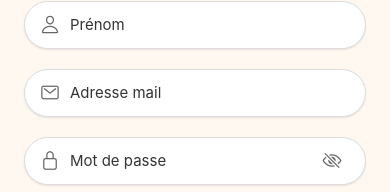
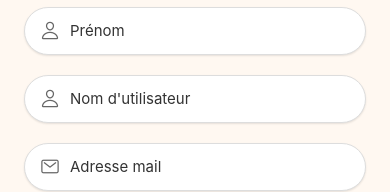
Before and after one commit to Education-Milo/milo-mobile, a React Native app: screen /Register in a window 390 px wide. Shown: the part 191-383 px from the top of the page. Built offline with nearby package versions, Linux system fonts and the light colour scheme; what @gorhom/bottom-sheet, expo-localization would draw is missing.

Commit message:
Fix: - Add username in register Form

```diff
--- a/src/components/register/RegisterForm.component.tsx
+++ b/src/components/register/RegisterForm.component.tsx
@@ -18,6 +18,7 @@ interface FormErrors {
 	email?: string;
 	nom?: string;
 	prenom?: string;
+	username?: string;
 	password?: string;
 	role?: string;
 	confirmPassword?: string;
@@ -44,6 +45,7 @@ interface RegisterFormProps {
 	onNomChange: (text: string) => void;
 	onPrenomChange: (text: string) => void;
 	onConfirmPasswordChange: (text: string) => void;
+	onUsernameChange: (text: string) => void;
 	onRoleChange: (role: RegisterFormData["role"]) => void;
 	onClasseChange: (classe: RegisterFormData["classe"]) => void;
 	onSubmit: () => void;
@@ -74,6 +76,7 @@ const RegisterForm: React.FC<RegisterFormProps> = ({
 	onPasswordChange,
 	onNomChange,
 	onPrenomChange,
+	onUsernameChange,
 	onRoleChange,
 	onClasseChange,
 	onConfirmPasswordChange,
@@ -161,6 +164,37 @@ const RegisterForm: React.FC<RegisterFormProps> = ({
 					value={formData.first_name}
 					onChangeText={onPrenomChange}
 					error={errors.prenom}
+				/>
+			</Animated.View>
+
+
+						<Animated.View
+				style={{
+					opacity: animations.emailOpacity,
+					transform: [{ translateY: animations.emailTranslateY }],
+				}}
+			>
+				<TextFieldComponent
+					placeholder={t("register.username")}
+					icon={
+						<Ionicons
+							name="person-outline"
+							size={20}
+							color={colors.IconColor}
+						/>
+					}
+					type="text"
+					returnKeyType="next"
+					onSubmitEditing={() => passwordRef.current?.focus()}
+					onFocus={onFocus}
+					onBlur={onBlur}
+					importantForAutofill="no"
+					textContentType="name"
+					autoCapitalize="words"
+					autoComplete="off"
+					value={formData.username}
+					onChangeText={onUsernameChange}
+					error={errors.username}
 				/>
 			</Animated.View>
 
--- a/src/hook/useRegisterForm.ts
+++ b/src/hook/useRegisterForm.ts
@@ -21,6 +21,7 @@ interface FormErrors {
   nom?: string;
   prenom?: string;
   role?: string;
+  username?: string;
 }
 
 export const useRegisterForm = () => {
@@ -30,6 +31,7 @@ export const useRegisterForm = () => {
   const [formData, setFormData] = useState<RegisterFormData>({
     first_name: '',
     last_name: '',
+    username: '',
     email: '',
     password: '',
     confirmPassword: '',
@@ -54,7 +56,8 @@ export const useRegisterForm = () => {
               err.path === 'confirmPassword' ||
               err.path === 'prenom' ||
               err.path === 'nom' ||
-              err.path === 'role')
+              err.path === 'role' ||
+              err.path === 'username')
           ) {
             newErrors[err.path as keyof FormErrors] = err.message;
           }
@@ -101,11 +104,16 @@ export const useRegisterForm = () => {
     setErrors(prev => ({ ...prev, classe: undefined }));
   }, []);
 
+  const handleUsernameChange = useCallback((text: string) => {
+    setFormData(prev => ({ ...prev, username: text }));
+    setErrors(prev => ({ ...prev, username: undefined }));
+  }, []);
+
 
   const handleRegister = useCallback(async () => {
     const isValid = await validateForm();
     if (isValid) {
-      await register(formData.email, formData.password, formData.last_name, formData.first_name, formData.role, formData.classe);
+      await register(formData.email, formData.password, formData.last_name, formData.first_name, formData.role, formData.classe, formData.username);
       Keyboard.dismiss();
     }
   }, [validateForm, register, formData, navigation]);
@@ -121,6 +129,7 @@ export const useRegisterForm = () => {
     handleRoleChange,
     handlePrenomChange,
     handleClasseChange,
+    handleUsernameChange,
     handleRegister,
   };
 };
--- a/src/i18n/locales/fr.json
+++ b/src/i18n/locales/fr.json
@@ -189,6 +189,7 @@
 		"title": "Inscription",
 		"email": "Adresse mail",
 		"password": "Mot de passe",
+		"username": "Nom d'utilisateur",
 		"FirstName": "Prénom",
 		"LastName": "Nom",
 		"selectRole": "Sélectionnez votre rôle",
--- a/src/screens/RegisterScreen.tsx
+++ b/src/screens/RegisterScreen.tsx
@@ -44,6 +44,7 @@ const RegisterScreen = () => {
 		handleConfirmPasswordChange,
 		handleRegister,
 		handleClasseChange,
+		handleUsernameChange,
 	} = useRegisterForm();
 
 	const {
@@ -133,6 +134,7 @@ const RegisterScreen = () => {
 								isFieldFocused={isFieldFocused}
 								onEmailChange={handleEmailChange}
 								onNomChange={handleNomChange}
+								onUsernameChange={handleUsernameChange}
 								onPrenomChange={handlePrenomChange}
 								onRoleChange={handleRoleChange}
 								onClasseChange={handleClasseChange}
--- a/src/store/auth/auth.model.ts
+++ b/src/store/auth/auth.model.ts
@@ -7,7 +7,7 @@ export interface AuthState {
 
 export interface AuthActions {
   login: (email: string, password: string) => Promise<void>;
-  register: (email: string, password: string, lastName: string, firstName: string, role: string, classe: string) => Promise<void>;
+  register: (email: string, password: string, lastName: string, firstName: string, role: string, classe: string, username: string) => Promise<void>;
   logout: () => Promise<void>;
   forgotPassword: (email: string) => Promise<void>;
 
--- a/src/store/auth/auth.store.ts
+++ b/src/store/auth/auth.store.ts
@@ -62,7 +62,7 @@ export const useAuthStore = create<AuthStore>()(
         }
       },
 
-      register: async (email, password, last_name, first_name, role, classe) => {
+      register: async (email, password, last_name, first_name, role, classe, username) => {
         try {
           const response = await APIAxios.post(APIRoutes.POST_Register, {
             email,
@@ -71,6 +71,7 @@ export const useAuthStore = create<AuthStore>()(
             last_name,
             role,
             class_: classe,
+            username,
           });
           const token = response.data.access_token || response.data.accessToken;
           if (!token) {
--- a/src/validations/register.validation.yup.ts
+++ b/src/validations/register.validation.yup.ts
@@ -10,6 +10,10 @@ export const registerValidationSchema = yup.object({
     .string()
     .trim()
     .required(i18n.t('validation.nom.required')),
+  username: yup
+    .string()
+    .trim()
+    .required(i18n.t('validation.username.required')),
   email: yup
     .string()
     .trim()
```
